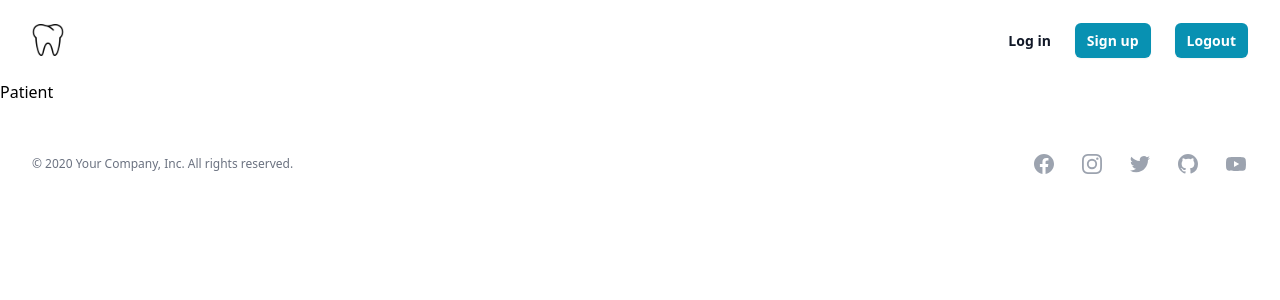
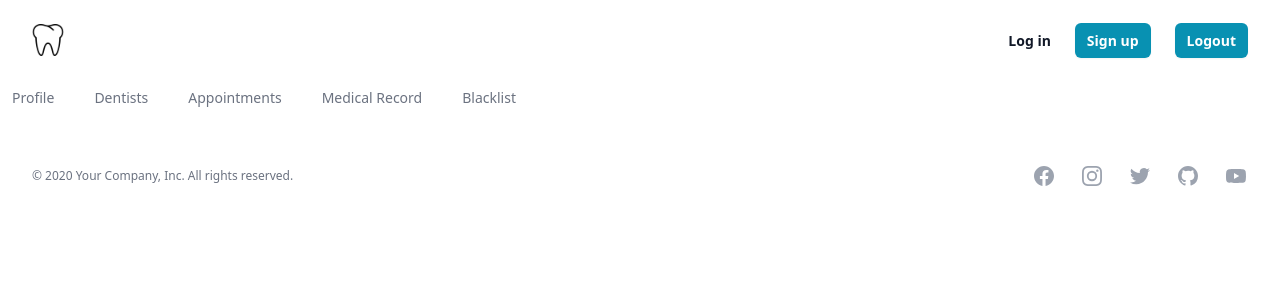
Before and after one commit to ViPeev/Dentist-Appointment-App, a React (Vite) app: page /patient in a window 1280 px wide. Shown: the top 300 px of the page. Built offline with nearby package versions, Linux system fonts and the light colour scheme.

Commit message:
added tab panel component

```diff
--- a/src/Router.tsx
+++ b/src/Router.tsx
@@ -3,6 +3,15 @@ import Home from "./pages/Home";
 import Register from "./pages/Register";
 import Login from "./pages/Login";
 import Layout from "./layouts/Layout";
+import TabPanel from "./layouts/TabPanel";
+
+const tabs = [
+  { name: "Profile", href: "/profile", current: false },
+  { name: "Dentists", href: "/dentists", current: false },
+  { name: "Appointments", href: "/appointments", current: true },
+  { name: "Medical Record", href: "/medical-record", current: false },
+  { name: "Blacklist", href: "/blacklist", current: false },
+];
 
 export const router = createBrowserRouter([
   {
@@ -32,52 +41,27 @@ export const router = createBrowserRouter([
       },
       {
         path: "patient",
-        Component: () => (
-          <>
-            <h1>Patient</h1>
-            <Outlet />
-          </>
-        ),
+        Component: () => <TabPanel tabs={tabs} />,
         children: [
           {
             path: "profile",
-            Component: () => (
-              <>
-                <h2>Profile</h2>
-              </>
-            ),
+            Component: () => <h2>Profile</h2>,
           },
           {
             path: "dentists",
-            Component: () => (
-              <>
-                <h2>Dentists</h2>
-              </>
-            ),
+            Component: () => <h2>Dentists</h2>,
           },
           {
             path: "appointments",
-            Component: () => (
-              <>
-                <h2>Appointments</h2>
-              </>
-            ),
+            Component: () => <h2>Appointments</h2>,
           },
           {
             path: "medical-record",
-            Component: () => (
-              <>
-                <h2>Medical Record</h2>
-              </>
-            ),
+            Component: () => <h2>Medical Record</h2>,
           },
           {
             path: "blacklist",
-            Component: () => (
-              <>
-                <h2>Blacklist</h2>
-              </>
-            ),
+            Component: () => <h2>Blacklist</h2>,
           },
         ],
       },
--- a/src/index.css
+++ b/src/index.css
@@ -786,6 +786,10 @@ select {
   display: flex;
 }
 
+.hidden {
+  display: none;
+}
+
 .h-5 {
   height: 1.25rem;
 }
@@ -903,6 +907,12 @@ select {
        column-gap: 1.5rem;
 }
 
+.space-x-4 > :not([hidden]) ~ :not([hidden]) {
+  --tw-space-x-reverse: 0;
+  margin-right: calc(1rem * var(--tw-space-x-reverse));
+  margin-left: calc(1rem * calc(1 - var(--tw-space-x-reverse)));
+}
+
 .space-x-6 > :not([hidden]) ~ :not([hidden]) {
   --tw-space-x-reverse: 0;
   margin-right: calc(1.5rem * var(--tw-space-x-reverse));
@@ -945,6 +955,11 @@ select {
   border-width: 0px;
 }
 
+.border-gray-300 {
+  --tw-border-opacity: 1;
+  border-color: rgb(209 213 219 / var(--tw-border-opacity));
+}
+
 .bg-cyan-600 {
   --tw-bg-opacity: 1;
   background-color: rgb(8 145 178 / var(--tw-bg-opacity));
@@ -960,9 +975,19 @@ select {
   background-color: rgb(107 114 128 / var(--tw-bg-opacity));
 }
 
+.bg-indigo-100 {
+  --tw-bg-opacity: 1;
+  background-color: rgb(224 231 255 / var(--tw-bg-opacity));
+}
+
 .bg-white {
   --tw-bg-opacity: 1;
   background-color: rgb(255 255 255 / var(--tw-bg-opacity));
+}
+
+.bg-cyan-100 {
+  --tw-bg-opacity: 1;
+  background-color: rgb(207 250 254 / var(--tw-bg-opacity));
 }
 
 .bg-opacity-75 {
@@ -1157,9 +1182,19 @@ select {
   color: rgb(17 24 39 / var(--tw-text-opacity));
 }
 
+.text-indigo-700 {
+  --tw-text-opacity: 1;
+  color: rgb(67 56 202 / var(--tw-text-opacity));
+}
+
 .text-white {
   --tw-text-opacity: 1;
   color: rgb(255 255 255 / var(--tw-text-opacity));
+}
+
+.text-cyan-700 {
+  --tw-text-opacity: 1;
+  color: rgb(14 116 144 / var(--tw-text-opacity));
 }
 
 .opacity-0 {
@@ -1282,6 +1317,16 @@ select {
   color: rgb(6 182 212 / var(--tw-text-opacity));
 }
 
+.hover\:text-gray-700:hover {
+  --tw-text-opacity: 1;
+  color: rgb(55 65 81 / var(--tw-text-opacity));
+}
+
+.focus\:border-indigo-500:focus {
+  --tw-border-opacity: 1;
+  border-color: rgb(99 102 241 / var(--tw-border-opacity));
+}
+
 .focus\:outline-none:focus {
   outline: 2px solid transparent;
   outline-offset: 2px;
@@ -1300,6 +1345,11 @@ select {
 .focus\:ring-cyan-600:focus {
   --tw-ring-opacity: 1;
   --tw-ring-color: rgb(8 145 178 / var(--tw-ring-opacity));
+}
+
+.focus\:ring-indigo-500:focus {
+  --tw-ring-opacity: 1;
+  --tw-ring-color: rgb(99 102 241 / var(--tw-ring-opacity));
 }
 
 .focus-visible\:outline:focus-visible {
@@ -1331,6 +1381,14 @@ select {
   .sm\:my-8 {
     margin-top: 2rem;
     margin-bottom: 2rem;
+  }
+
+  .sm\:block {
+    display: block;
+  }
+
+  .sm\:hidden {
+    display: none;
   }
 
   .sm\:w-full {
--- /dev/null
+++ b/src/layouts/TabPanel.tsx
@@ -0,0 +1,51 @@
+import { Outlet, NavLink } from "react-router-dom";
+import { tabType } from "../utils/types";
+
+function classNames(...classes) {
+  return classes.filter(Boolean).join(" ");
+}
+
+const TabPanel: React.FC<{ tabs: tabType[] }> = ({ tabs }) => {
+  return (
+    <>
+      <div>
+        <div className="sm:hidden">
+          <label htmlFor="tabs" className="sr-only">
+            Select a tab
+          </label>
+          {/* Use an "onChange" listener to redirect the user to the selected tab URL. */}
+          <select
+            id="tabs"
+            name="tabs"
+            className="block w-full rounded-md border-gray-300 focus:border-indigo-500 focus:ring-indigo-500"
+            defaultValue={tabs.find((tab) => tab.current).name}
+          >
+            {tabs.map((tab) => (
+              <option key={tab.name}>{tab.name}</option>
+            ))}
+          </select>
+        </div>
+        <div className="hidden sm:block">
+          <nav className="flex space-x-4" aria-label="Tabs">
+            {tabs.map((tab) => (
+              <NavLink
+                key={tab.name}
+                to={tab.href}
+                className={({ isActive }) => {
+                  return isActive
+                    ? "bg-cyan-100 text-cyan-700"
+                    : "text-gray-500 hover:text-gray-700 rounded-md px-3 py-2 text-sm font-medium";
+                }}
+              >
+                {tab.name}
+              </NavLink>
+            ))}
+          </nav>
+        </div>
+      </div>
+      <Outlet />
+    </>
+  );
+};
+
+export default TabPanel;
--- a/src/utils/types.ts
+++ b/src/utils/types.ts
@@ -1,3 +1,9 @@
 export interface children {
   children: React.ReactNode;
 }
+
+export interface tab {
+    name:string,
+    href:string,
+    current:boolean
+}
```
